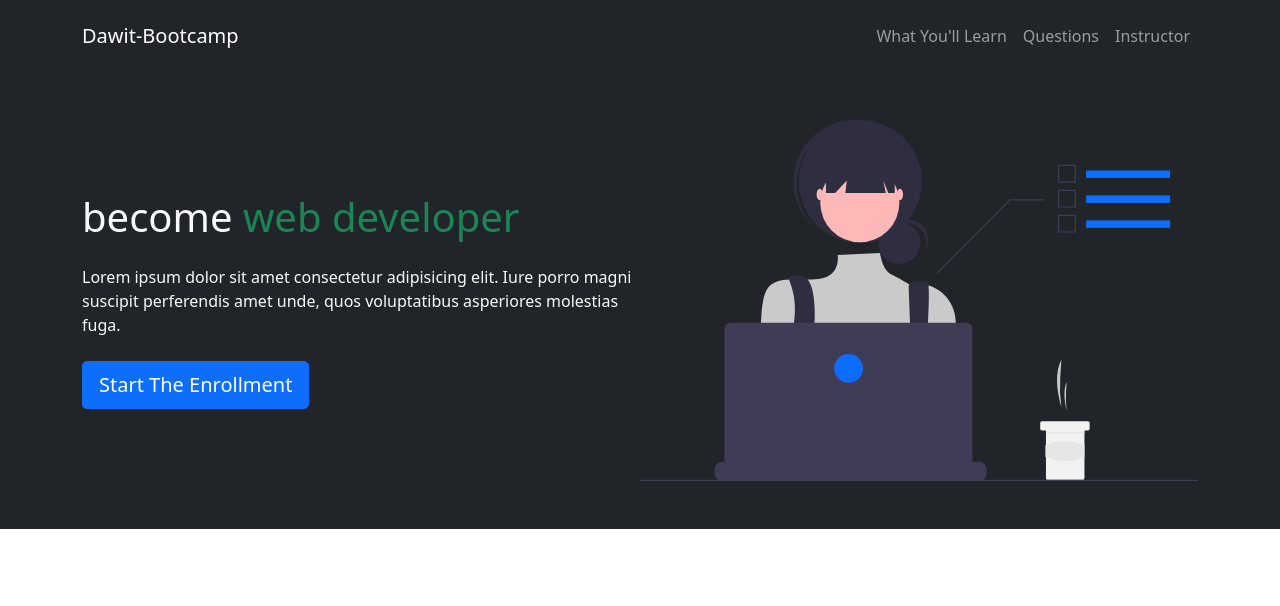
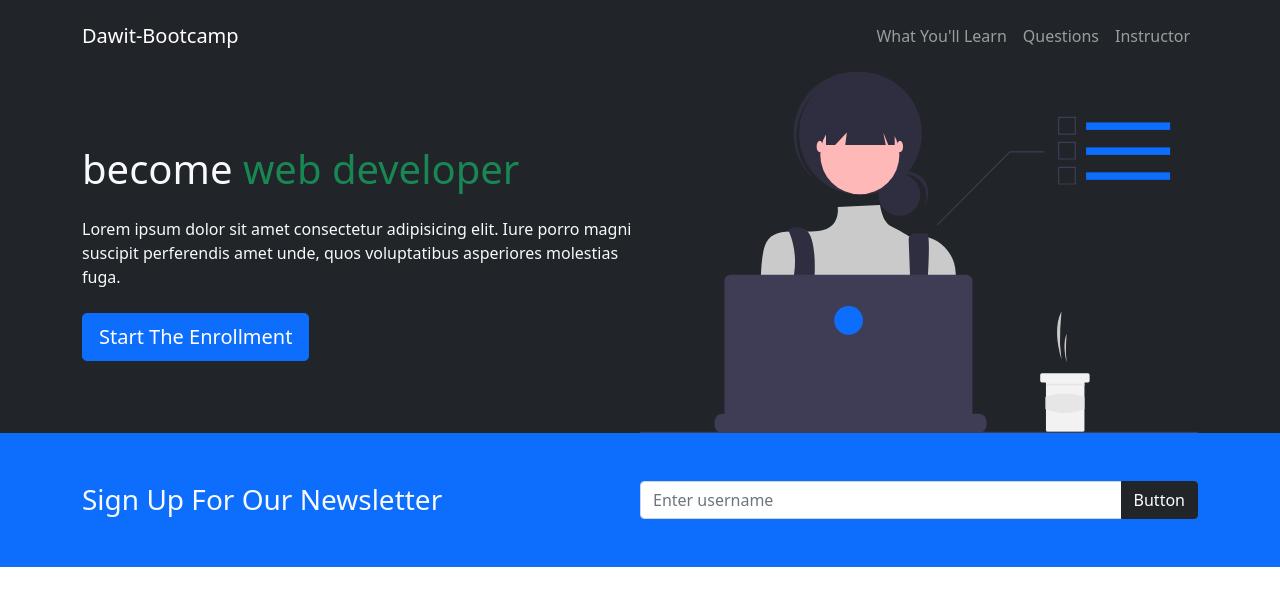
Before and after one commit to anonymousdomain/bootstrap-bootcamp, a plain HTML site: page index.html in a window 1280 px wide. Drawn offline with nearby package versions, Linux system fonts and the light colour scheme.

Commit message:
newsletter section

```diff
--- a/index.html
+++ b/index.html
@@ -42,16 +42,40 @@
 			</div>
 		</nav>
 		<!--show case-->
-   <section class="bg-dark text-light p-5 text-center text-sm-start">
+		<section class="bg-dark text-light p-5 p-lg-0 text-center text-sm-start">
 			<div class="container">
-         <div class=" d-sm-flex align-items-center justify-content-between">
-             <div >
-                 <h1>become <span class="text-success">web developer</span> </h1>
-                 <p class="my-4">Lorem ipsum dolor sit amet consectetur adipisicing elit. Iure porro magni suscipit perferendis amet unde, quos voluptatibus asperiores molestias fuga.</p>
+				<div class="d-sm-flex align-items-center justify-content-between">
+					<div>
+						<h1>become <span class="text-success">web developer</span></h1>
+						<p class="my-4">
+							Lorem ipsum dolor sit amet consectetur adipisicing elit. Iure
+							porro magni suscipit perferendis amet unde, quos voluptatibus
+							asperiores molestias fuga.
+						</p>
 						<button class="btn btn-primary btn-lg">Start The Enrollment</button>
 					</div>
 
-             <img src="img/showcase.svg" alt="" class="img-fluid w-50 d-none d-sm-block">
+					<img
+						src="img/showcase.svg"
+						alt=""
+						class="img-fluid w-50 d-none d-sm-block"
+					/>
+				</div>
+			</div>
+		</section>
+		<!--NewsLetter-->
+		<section class="bg-primary text-light p-5">
+			<div class="container">
+				<div class="d-md-flex justify-content-between align-items-center">
+					<h3 class="mb-3 mb-md-0">Sign Up For Our Newsletter</h3>
+					<div class="input-group news-input">
+						<input
+							type="text"
+							class="form-control"
+							placeholder="Enter username"
+						/>
+						<button class="btn btn-dark" type="button">Button</button>
+					</div>
 				</div>
 			</div>
 		</section>
--- a/main.css
+++ b/main.css
@@ -0,0 +1,5 @@
+@media(min-width:768px){
+    .news-input{
+    width: 50%;
+    }
+}
```
Lines whose indentation alone changed are shown as unchanged.
